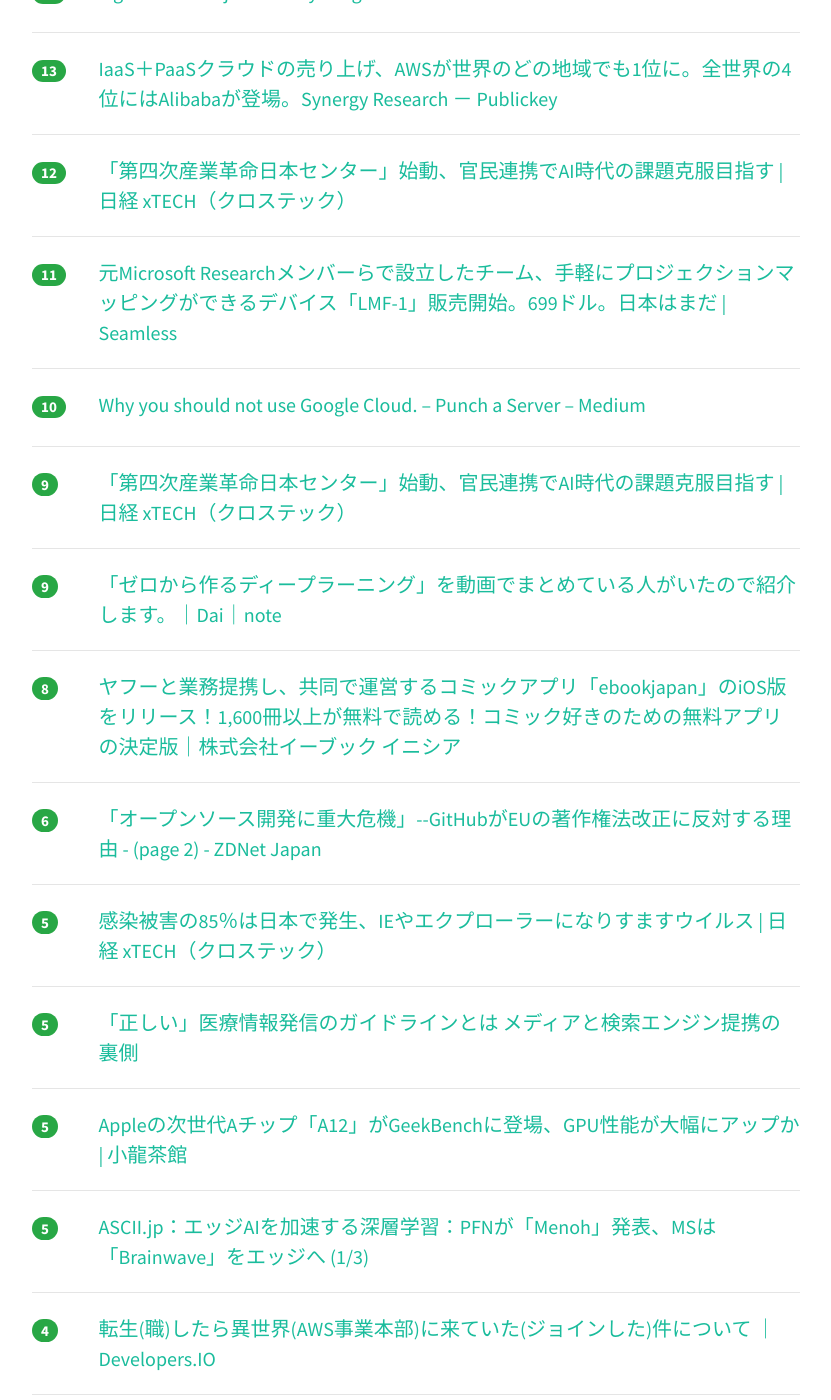
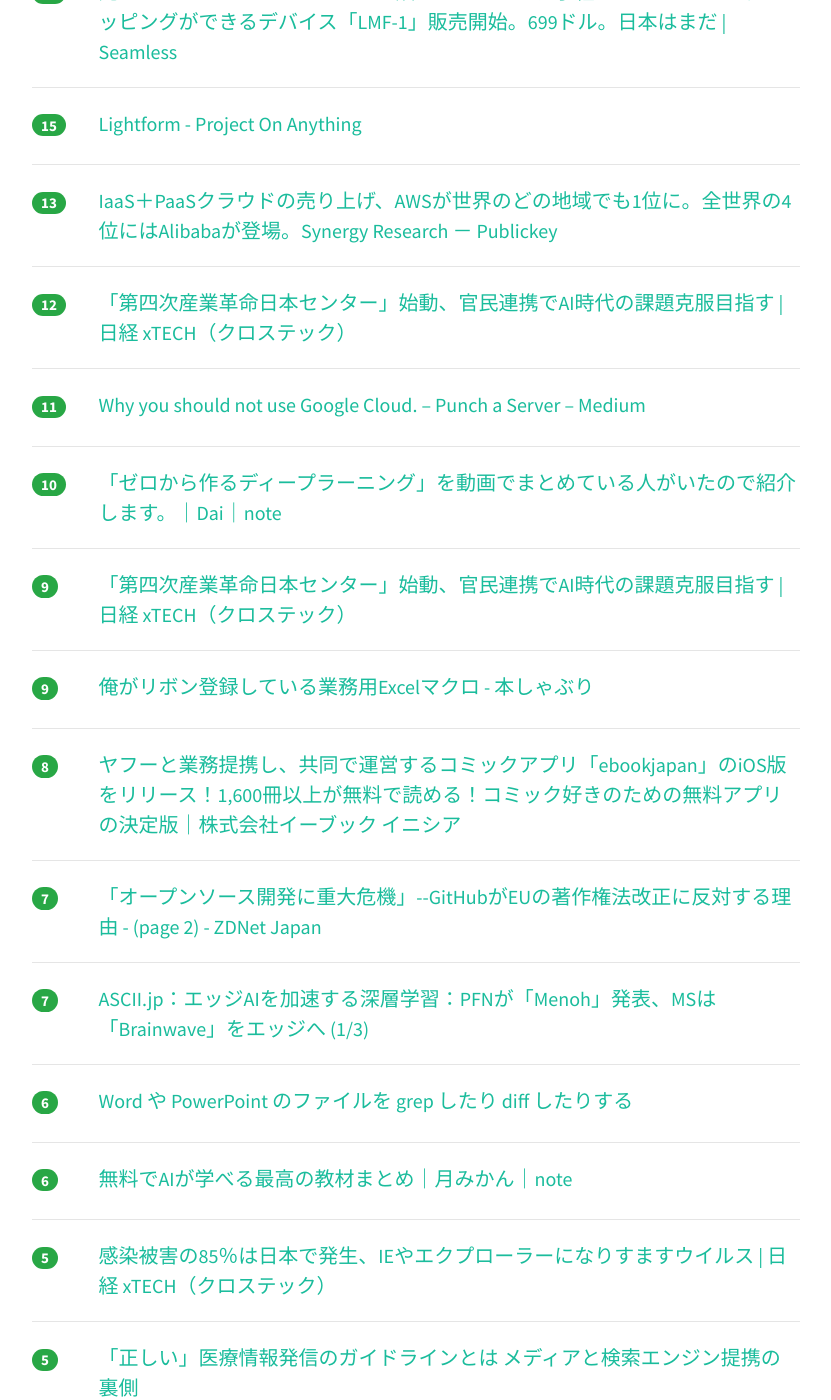
Before and after one commit to yatta47/hatena-matome-site, a Jekyll site: the page built from _posts/2018-07-03-hatena.md, in a window 1280 px wide and 1400 px high, scrolled down 598 px. Shown: the whole window, without its empty margins (224-1055 px from the left). Built offline with Jekyll 4.4.1, drawn with Linux system fonts in a browser that asks for light colours; nearby versions of some CDN libraries; some of the changed text lies outside the part shown.

Commit message:
Updated 2018-07-03

```diff
--- a/_posts/2018-07-03-hatena.md
+++ b/_posts/2018-07-03-hatena.md
@@ -12,8 +12,13 @@ tags: [it-hotentry]
 </div>
 <hr>
 <div class="row">
+<div class="col-1"><span class="badge badge-pill badge-success h2">23</span></div>
+<div class="col-11"><a href='https://www.slideshare.net/ShingoOmura/ss-103946354' target='_blank'>分散システムの限界について知ろう</a></div>
+</div>
+<hr>
+<div class="row">
 <div class="col-1"><span class="badge badge-pill badge-success h2">15</span></div>
-<div class="col-11"><a href='https://www.slideshare.net/ShingoOmura/ss-103946354' target='_blank'>分散システムの限界について知ろう</a></div>
+<div class="col-11"><a href='https://shiropen.com/seamless/lightform-lmf1' target='_blank'>元Microsoft Researchメンバーらで設立したチーム、手軽にプロジェクションマッピングができるデバイス「LMF-1」販売開始。699ドル。日本はまだ | Seamless</a></div>
 </div>
 <hr>
 <div class="row">
@@ -33,12 +38,12 @@ tags: [it-hotentry]
 <hr>
 <div class="row">
 <div class="col-1"><span class="badge badge-pill badge-success h2">11</span></div>
-<div class="col-11"><a href='https://shiropen.com/seamless/lightform-lmf1' target='_blank'>元Microsoft Researchメンバーらで設立したチーム、手軽にプロジェクションマッピングができるデバイス「LMF-1」販売開始。699ドル。日本はまだ | Seamless</a></div>
+<div class="col-11"><a href='https://medium.com/@serverpunch/75ea2aec00de' target='_blank'>Why you should not use Google Cloud. – Punch a Server – Medium</a></div>
 </div>
 <hr>
 <div class="row">
 <div class="col-1"><span class="badge badge-pill badge-success h2">10</span></div>
-<div class="col-11"><a href='https://medium.com/@serverpunch/75ea2aec00de' target='_blank'>Why you should not use Google Cloud. – Punch a Server – Medium</a></div>
+<div class="col-11"><a href='https://ift.tt/2IEDvuV' target='_blank'>「ゼロから作るディープラーニング」を動画でまとめている人がいたので紹介します。｜Dai｜note</a></div>
 </div>
 <hr>
 <div class="row">
@@ -48,7 +53,7 @@ tags: [it-hotentry]
 <hr>
 <div class="row">
 <div class="col-1"><span class="badge badge-pill badge-success h2">9</span></div>
-<div class="col-11"><a href='https://ift.tt/2IEDvuV' target='_blank'>「ゼロから作るディープラーニング」を動画でまとめている人がいたので紹介します。｜Dai｜note</a></div>
+<div class="col-11"><a href='http://honeshabri.hatenablog.com/entry/excel_macro' target='_blank'>俺がリボン登録している業務用Excelマクロ - 本しゃぶり</a></div>
 </div>
 <hr>
 <div class="row">
@@ -57,8 +62,23 @@ tags: [it-hotentry]
 </div>
 <hr>
 <div class="row">
+<div class="col-1"><span class="badge badge-pill badge-success h2">7</span></div>
+<div class="col-11"><a href='https://japan.zdnet.com/article/35121470/2/' target='_blank'>「オープンソース開発に重大危機」--GitHubがEUの著作権法改正に反対する理由 - (page 2) - ZDNet Japan</a></div>
+</div>
+<hr>
+<div class="row">
+<div class="col-1"><span class="badge badge-pill badge-success h2">7</span></div>
+<div class="col-11"><a href='http://ascii.jp/elem/000/001/702/1702578/' target='_blank'>ASCII.jp：エッジAIを加速する深層学習：PFNが「Menoh」発表、MSは「Brainwave」をエッジへ (1/3)</a></div>
+</div>
+<hr>
+<div class="row">
 <div class="col-1"><span class="badge badge-pill badge-success h2">6</span></div>
-<div class="col-11"><a href='https://japan.zdnet.com/article/35121470/2/' target='_blank'>「オープンソース開発に重大危機」--GitHubがEUの著作権法改正に反対する理由 - (page 2) - ZDNet Japan</a></div>
+<div class="col-11"><a href='https://qiita.com/kaz-utashiro/items/30594c16ed6d931324f9' target='_blank'>Word や PowerPoint のファイルを grep したり diff したりする</a></div>
+</div>
+<hr>
+<div class="row">
+<div class="col-1"><span class="badge badge-pill badge-success h2">6</span></div>
+<div class="col-11"><a href='https://note.mu/tsukimikan/n/n64acb07a9ee2' target='_blank'>無料でAIが学べる最高の教材まとめ｜月みかん｜note</a></div>
 </div>
 <hr>
 <div class="row">
@@ -78,12 +98,12 @@ tags: [it-hotentry]
 <hr>
 <div class="row">
 <div class="col-1"><span class="badge badge-pill badge-success h2">5</span></div>
-<div class="col-11"><a href='http://ascii.jp/elem/000/001/702/1702578/' target='_blank'>ASCII.jp：エッジAIを加速する深層学習：PFNが「Menoh」発表、MSは「Brainwave」をエッジへ (1/3)</a></div>
+<div class="col-11"><a href='https://dev.classmethod.jp/etc/join_shirota/' target='_blank'>転生(職)したら異世界(AWS事業本部)に来ていた(ジョインした)件について ｜ Developers.IO</a></div>
 </div>
 <hr>
 <div class="row">
-<div class="col-1"><span class="badge badge-pill badge-success h2">4</span></div>
-<div class="col-11"><a href='https://dev.classmethod.jp/etc/join_shirota/' target='_blank'>転生(職)したら異世界(AWS事業本部)に来ていた(ジョインした)件について ｜ Developers.IO</a></div>
+<div class="col-1"><span class="badge badge-pill badge-success h2">5</span></div>
+<div class="col-11"><a href='http://thebridge.jp/2018/07/hubble-release' target='_blank'>契約書版GitHubの「hubble」をRUCがローンチ、更新履歴や契約書情報を一箇所にーークラウドサインとの連携も実施 - THE BRIDGE（ザ・ブリッジ）</a></div>
 </div>
 <hr>
 <div class="row">
@@ -93,16 +113,21 @@ tags: [it-hotentry]
 <hr>
 <div class="row">
 <div class="col-1"><span class="badge badge-pill badge-success h2">4</span></div>
-<div class="col-11"><a href='http://honeshabri.hatenablog.com/entry/excel_macro' target='_blank'>俺がリボン登録している業務用Excelマクロ - 本しゃぶり</a></div>
+<div class="col-11"><a href='https://ift.tt/2z40hg3' target='_blank'>Windowsのイベントログ（Security）を見る①　～Microsoft Message Analyzerのススメ～ - サイバーセキュリティはじめました</a></div>
+</div>
+<hr>
+<div class="row">
+<div class="col-1"><span class="badge badge-pill badge-success h2">4</span></div>
+<div class="col-11"><a href='https://ift.tt/2MGobjM' target='_blank'>俺がリボン登録している業務用Excelマクロ - 本しゃぶり</a></div>
 </div>
 <hr>
 <div class="row">
 <div class="col-1"><span class="badge badge-pill badge-success h2">3</span></div>
-<div class="col-11"><a href='http://thebridge.jp/2018/07/hubble-release' target='_blank'>契約書版GitHubの「hubble」をRUCがローンチ、更新履歴や契約書情報を一箇所にーークラウドサインとの連携も実施 - THE BRIDGE（ザ・ブリッジ）</a></div>
+<div class="col-11"><a href='http://www.itmedia.co.jp/news/articles/1807/02/news112.html' target='_blank'>「重要インフラ」のIoT機器、150件に脆弱性　総務省が調査 - ITmedia NEWS</a></div>
 </div>
 <hr>
 <div class="row">
-<div class="col-1"><span class="badge badge-pill badge-success h2">2</span></div>
-<div class="col-11"><a href='https://qiita.com/kaz-utashiro/items/30594c16ed6d931324f9' target='_blank'>Word や PowerPoint のファイルを grep したり diff したりする</a></div>
+<div class="col-1"><span class="badge badge-pill badge-success h2">3</span></div>
+<div class="col-11"><a href='https://tk-secu.hateblo.jp/entry/2018/07/01/121238' target='_blank'>Windowsのイベントログ（Security）を見る①　～Microsoft Message Analyzerのススメ～ - サイバーセキュリティはじめました</a></div>
 </div>
 <hr>
```
Also changed, not shown: other parts of _posts/2018-07-03-hatena.md (+2 -2 lines).
